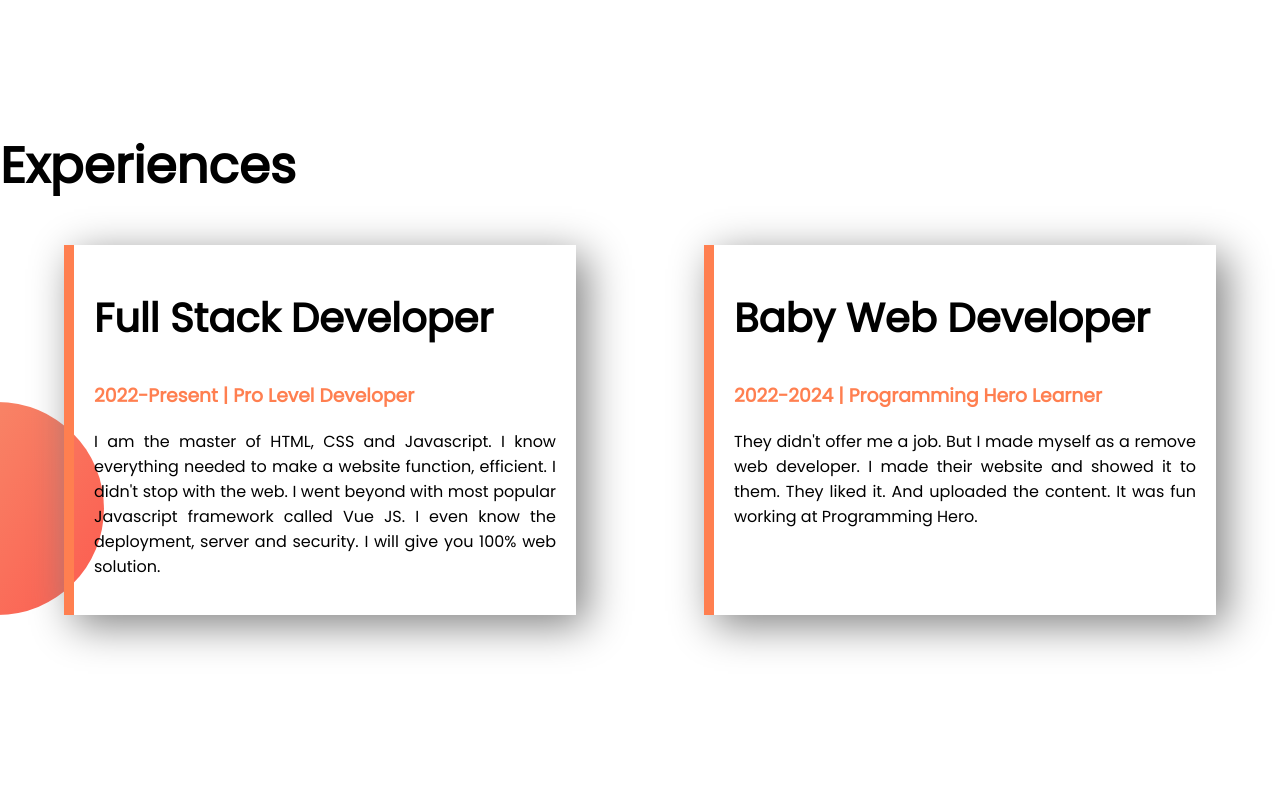
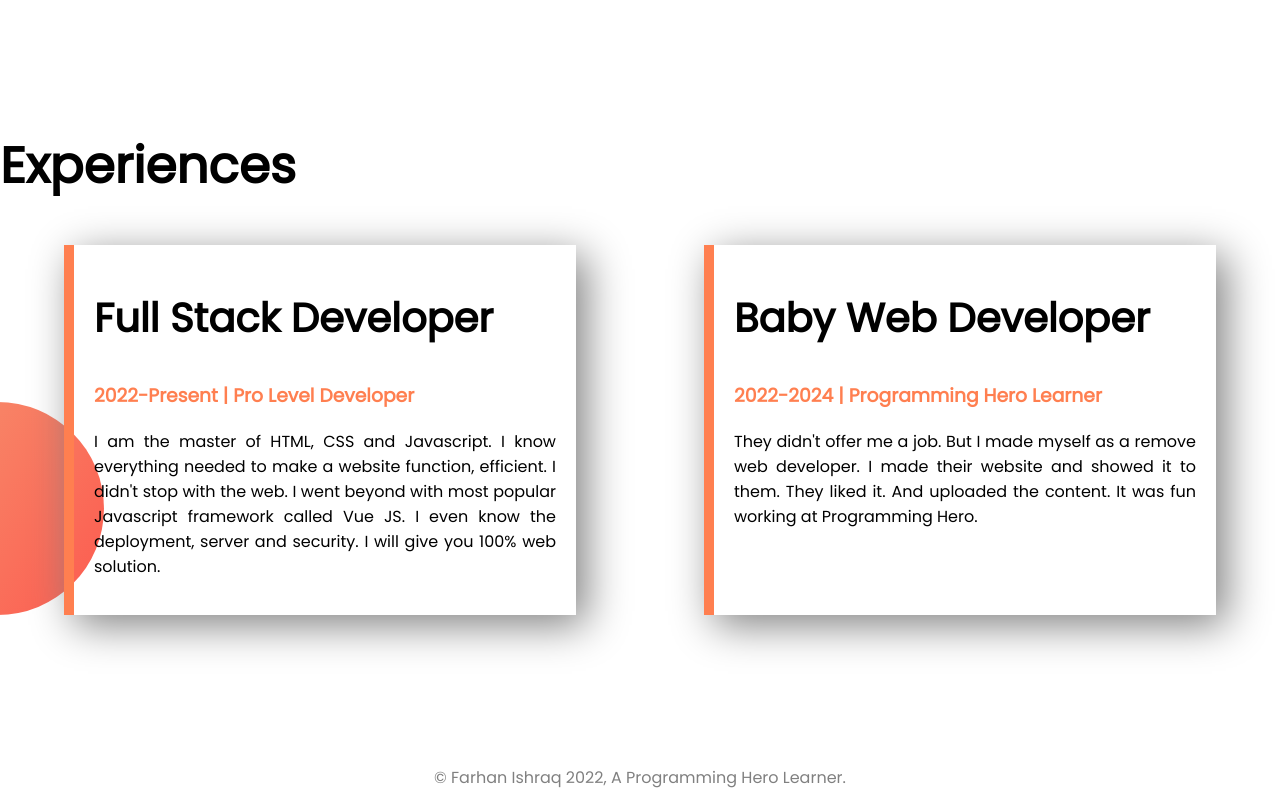
Before and after one commit to farhan-2000/developer-portfolio, a plain HTML site: page index.html in a window 1280 px wide. Shown: the part 1194-1994 px from the top of the page. Before the commit the page ends 1959 px from the top, so only its background shows below. Drawn offline with Linux system fonts and the light colour scheme.

Commit message:
footer, partially website done

```diff
--- a/index.html
+++ b/index.html
@@ -71,6 +71,9 @@
             </div>
         </div>
     </section>
+    <footer>
+        © Farhan Ishraq 2022, A Programming Hero Learner.
+    </footer>
 </body>
 
 </html>
--- a/style.css
+++ b/style.css
@@ -79,3 +79,10 @@ p {
     border-left: 10px solid coral;
     box-shadow: 10px 10px 40px gray;
 }
+
+footer {
+    color: gray;
+    display: flex;
+    justify-content: center;
+    margin-bottom: 10px;
+}
```
